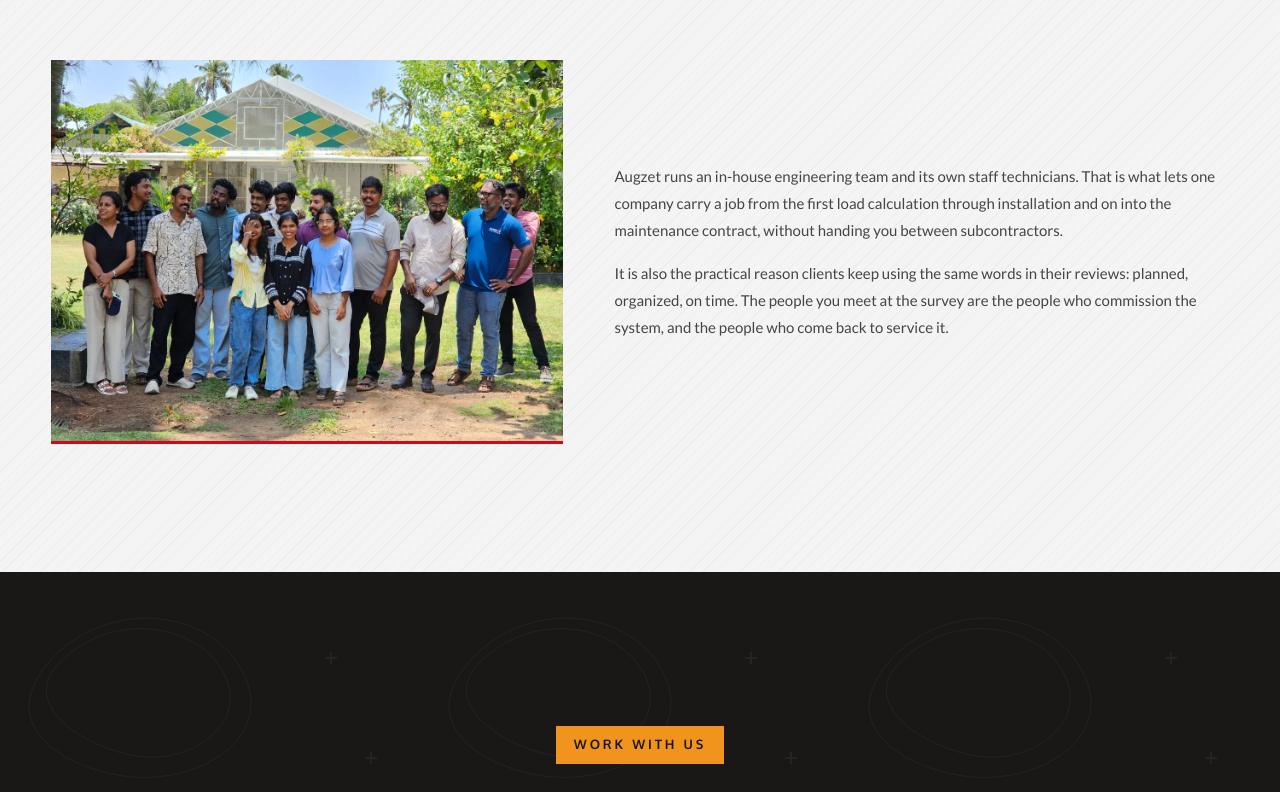
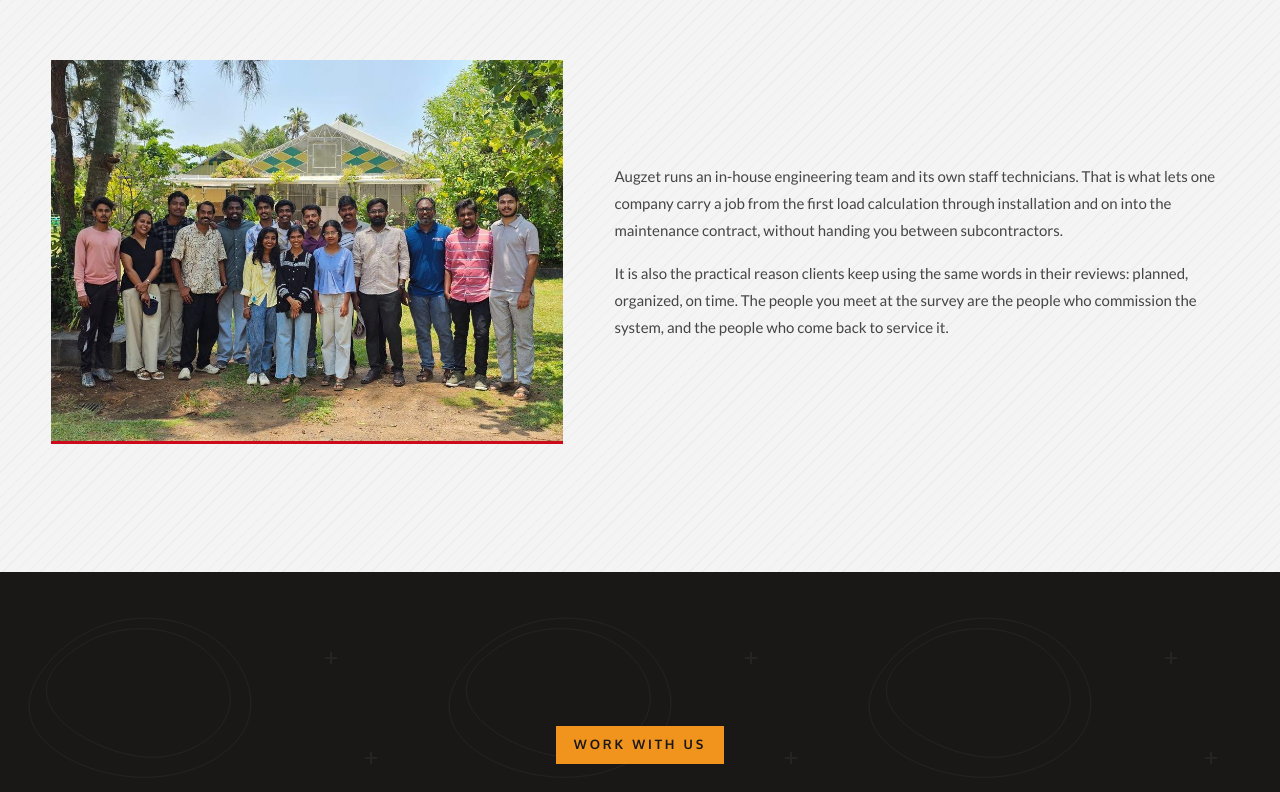
Before and after one commit to miroshopmiro-lang/augzet-engineers, a plain HTML site: page about.html in a window 1280 px wide. Shown: the part 4430-5222 px from the top of the page. Drawn offline with Linux system fonts and the light colour scheme.

Commit message:
Update team group photo in about.html to team-group-2026-1000.jpg

```diff
--- a/about.html
+++ b/about.html
@@ -218,7 +218,7 @@
       <!-- No data-reveal on media wrappers: a reveal must never gate image
            visibility (see the .case-media note in main.css). -->
       <figure class="team-shot">
-        <img src="/assets/img/photos/team-group.webp" alt="The Augzet Engineers team outside the company office in Muttom, Ernakulam." width="1200" height="900" loading="lazy" decoding="async">
+        <img src="/assets/img/photos/team-group-2026-1000.jpg" alt="The Augzet Engineers team outside the company office in Muttom, Ernakulam." width="1000" height="750" loading="lazy" decoding="async">
       </figure>
       <div class="team-note" data-reveal>
         <p>Augzet runs an in-house engineering team and its own staff technicians. That is what lets one company carry a job from the first load calculation through installation and on into the maintenance contract, without handing you between subcontractors.</p>
```
